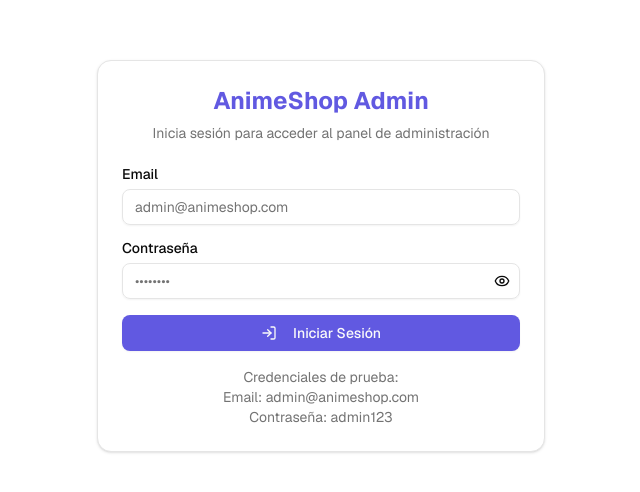
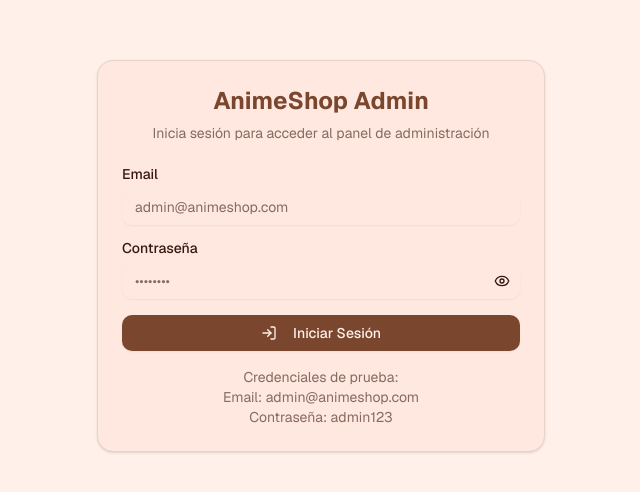
Before and after one commit to perazzajose/anime-ecommercee, a Next.js app: page /admin/login in a window 1280 px wide. Shown: the part 144-636 px from the top of the page, without its empty margins (319-959 px from the left). Built offline with nearby package versions, Linux system fonts and the light colour scheme.

Commit message:
feat: apply oak wood theme to frontend
Update global styles and main components for a warm, wooden aesthetic.

Co-authored-by: Jose <138242710+perazzajose@users.noreply.github.com>

```diff
--- a/app/globals.css
+++ b/app/globals.css
@@ -4,77 +4,79 @@
 @custom-variant dark (&:is(.dark *));
 
 :root {
-  --background: oklch(1 0 0);
-  --foreground: oklch(0.145 0 0);
-  --card: oklch(1 0 0);
-  --card-foreground: oklch(0.145 0 0);
-  --popover: oklch(1 0 0);
-  --popover-foreground: oklch(0.145 0 0);
-  /* Updated primary color to anime-inspired purple */
-  --primary: oklch(0.55 0.2 280);
-  --primary-foreground: oklch(0.985 0 0);
-  /* Added anime-themed accent colors */
-  --secondary: oklch(0.95 0.05 320);
-  --secondary-foreground: oklch(0.205 0 0);
-  --muted: oklch(0.97 0 0);
-  --muted-foreground: oklch(0.556 0 0);
-  --accent: oklch(0.92 0.08 300);
-  --accent-foreground: oklch(0.205 0 0);
-  --destructive: oklch(0.577 0.245 27.325);
-  --destructive-foreground: oklch(0.577 0.245 27.325);
-  --border: oklch(0.922 0 0);
-  --input: oklch(0.922 0 0);
-  --ring: oklch(0.708 0 0);
-  --chart-1: oklch(0.646 0.222 41.116);
-  --chart-2: oklch(0.6 0.118 184.704);
-  --chart-3: oklch(0.398 0.07 227.392);
-  --chart-4: oklch(0.828 0.189 84.429);
-  --chart-5: oklch(0.769 0.188 70.08);
-  --radius: 0.625rem;
-  --sidebar: oklch(0.985 0 0);
-  --sidebar-foreground: oklch(0.145 0 0);
-  --sidebar-primary: oklch(0.205 0 0);
-  --sidebar-primary-foreground: oklch(0.985 0 0);
-  --sidebar-accent: oklch(0.97 0 0);
-  --sidebar-accent-foreground: oklch(0.205 0 0);
-  --sidebar-border: oklch(0.922 0 0);
-  --sidebar-ring: oklch(0.708 0 0);
+  /* Updated to warm oak wood color palette */
+  --background: oklch(0.97 0.02 45); /* Warm cream background */
+  --foreground: oklch(0.25 0.05 35); /* Dark walnut text */
+  --card: oklch(0.95 0.03 40); /* Light oak card background */
+  --card-foreground: oklch(0.25 0.05 35);
+  --popover: oklch(0.95 0.03 40);
+  --popover-foreground: oklch(0.25 0.05 35);
+  /* Rich oak brown as primary */
+  --primary: oklch(0.45 0.08 45); /* Rich oak brown */
+  --primary-foreground: oklch(0.97 0.02 45);
+  /* Warm secondary tones */
+  --secondary: oklch(0.85 0.04 50); /* Light honey oak */
+  --secondary-foreground: oklch(0.25 0.05 35);
+  --muted: oklch(0.92 0.03 45); /* Soft oak muted */
+  --muted-foreground: oklch(0.55 0.04 40);
+  --accent: oklch(0.75 0.06 35); /* Medium oak accent */
+  --accent-foreground: oklch(0.25 0.05 35);
+  --destructive: oklch(0.55 0.15 25); /* Warm red-brown */
+  --destructive-foreground: oklch(0.97 0.02 45);
+  --border: oklch(0.88 0.03 45); /* Subtle oak border */
+  --input: oklch(0.95 0.03 40);
+  --ring: oklch(0.45 0.08 45);
+  /* Wood-inspired chart colors */
+  --chart-1: oklch(0.65 0.12 45); /* Golden oak */
+  --chart-2: oklch(0.55 0.08 35); /* Dark oak */
+  --chart-3: oklch(0.75 0.06 55); /* Light maple */
+  --chart-4: oklch(0.45 0.1 25); /* Walnut */
+  --chart-5: oklch(0.85 0.04 50); /* Birch */
+  --radius: 0.75rem; /* Slightly more rounded for organic feel */
+  --sidebar: oklch(0.95 0.03 40);
+  --sidebar-foreground: oklch(0.25 0.05 35);
+  --sidebar-primary: oklch(0.45 0.08 45);
+  --sidebar-primary-foreground: oklch(0.97 0.02 45);
+  --sidebar-accent: oklch(0.92 0.03 45);
+  --sidebar-accent-foreground: oklch(0.25 0.05 35);
+  --sidebar-border: oklch(0.88 0.03 45);
+  --sidebar-ring: oklch(0.45 0.08 45);
 }
 
 .dark {
-  --background: oklch(0.145 0 0);
-  --foreground: oklch(0.985 0 0);
-  --card: oklch(0.145 0 0);
-  --card-foreground: oklch(0.985 0 0);
-  --popover: oklch(0.145 0 0);
-  --popover-foreground: oklch(0.985 0 0);
-  /* Dark mode anime colors */
-  --primary: oklch(0.65 0.25 280);
-  --primary-foreground: oklch(0.985 0 0);
-  --secondary: oklch(0.269 0 0);
-  --secondary-foreground: oklch(0.985 0 0);
-  --muted: oklch(0.269 0 0);
-  --muted-foreground: oklch(0.708 0 0);
-  --accent: oklch(0.35 0.15 300);
-  --accent-foreground: oklch(0.985 0 0);
-  --destructive: oklch(0.396 0.141 25.723);
-  --destructive-foreground: oklch(0.637 0.237 25.331);
-  --border: oklch(0.269 0 0);
-  --input: oklch(0.269 0 0);
-  --ring: oklch(0.439 0 0);
-  --chart-1: oklch(0.488 0.243 264.376);
-  --chart-2: oklch(0.696 0.17 162.48);
-  --chart-3: oklch(0.769 0.188 70.08);
-  --chart-4: oklch(0.627 0.265 303.9);
-  --chart-5: oklch(0.645 0.246 16.439);
-  --sidebar: oklch(0.205 0 0);
-  --sidebar-foreground: oklch(0.985 0 0);
-  --sidebar-primary: oklch(0.488 0.243 264.376);
-  --sidebar-primary-foreground: oklch(0.985 0 0);
-  --sidebar-accent: oklch(0.269 0 0);
-  --sidebar-accent-foreground: oklch(0.985 0 0);
-  --sidebar-border: oklch(0.269 0 0);
-  --sidebar-ring: oklch(0.439 0 0);
+  /* Dark mode with rich wood tones */
+  --background: oklch(0.15 0.02 35); /* Dark walnut background */
+  --foreground: oklch(0.92 0.03 45); /* Light oak text */
+  --card: oklch(0.18 0.03 35);
+  --card-foreground: oklch(0.92 0.03 45);
+  --popover: oklch(0.18 0.03 35);
+  --popover-foreground: oklch(0.92 0.03 45);
+  --primary: oklch(0.65 0.08 45); /* Lighter oak for dark mode */
+  --primary-foreground: oklch(0.15 0.02 35);
+  --secondary: oklch(0.25 0.04 40);
+  --secondary-foreground: oklch(0.92 0.03 45);
+  --muted: oklch(0.22 0.03 35);
+  --muted-foreground: oklch(0.65 0.04 40);
+  --accent: oklch(0.35 0.06 35);
+  --accent-foreground: oklch(0.92 0.03 45);
+  --destructive: oklch(0.45 0.12 25);
+  --destructive-foreground: oklch(0.92 0.03 45);
+  --border: oklch(0.25 0.03 35);
+  --input: oklch(0.22 0.03 35);
+  --ring: oklch(0.65 0.08 45);
+  --chart-1: oklch(0.55 0.1 45);
+  --chart-2: oklch(0.45 0.08 35);
+  --chart-3: oklch(0.65 0.06 55);
+  --chart-4: oklch(0.35 0.08 25);
+  --chart-5: oklch(0.75 0.04 50);
+  --sidebar: oklch(0.18 0.03 35);
+  --sidebar-foreground: oklch(0.92 0.03 45);
+  --sidebar-primary: oklch(0.65 0.08 45);
+  --sidebar-primary-foreground: oklch(0.15 0.02 35);
+  --sidebar-accent: oklch(0.22 0.03 35);
+  --sidebar-accent-foreground: oklch(0.92 0.03 45);
+  --sidebar-border: oklch(0.25 0.03 35);
+  --sidebar-ring: oklch(0.65 0.08 45);
 }
 
 @theme inline {
@@ -124,5 +126,31 @@
   }
   body {
     @apply bg-background text-foreground;
+    /* Added subtle wood grain texture */
+    background-image: radial-gradient(circle at 25% 25%, oklch(0.98 0.01 45) 0%, transparent 50%),
+      radial-gradient(circle at 75% 75%, oklch(0.96 0.02 40) 0%, transparent 50%);
+  }
+
+  /* Added wood-inspired utility classes */
+  .wood-grain {
+    background-image: linear-gradient(
+        90deg,
+        transparent 79%,
+        oklch(0.94 0.03 45) 79%,
+        oklch(0.94 0.03 45) 81%,
+        transparent 81%
+      ), linear-gradient(90deg, transparent 24%, oklch(0.96 0.02 40) 25%, oklch(0.96 0.02 40) 26%, transparent 27%),
+      linear-gradient(90deg, transparent 49%, oklch(0.95 0.025 42) 50%, oklch(0.95 0.025 42) 52%, transparent 53%);
+  }
+
+  .wood-texture {
+    background-image: repeating-linear-gradient(
+      90deg,
+      transparent,
+      transparent 2px,
+      oklch(0.94 0.03 45) 2px,
+      oklch(0.94 0.03 45) 4px
+    );
+    opacity: 0.1;
   }
 }
```
